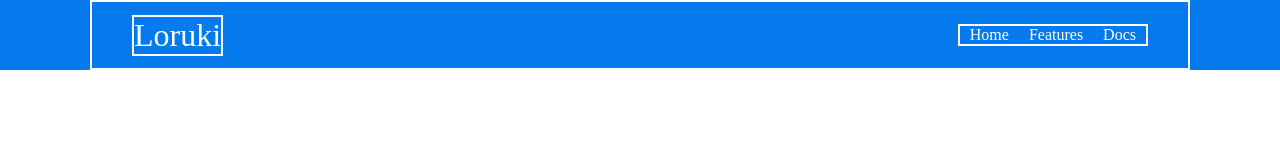
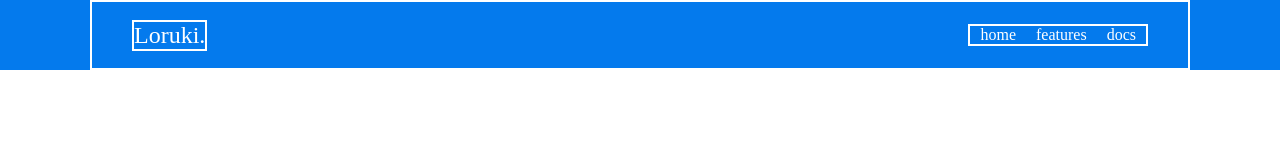
Before and after one commit to dpillai/cloud-hosting-landing-page, a plain HTML site: page index.html in a window 1280 px wide. Drawn offline with Linux system fonts and the light colour scheme.

Commit message:
regular update

```diff
--- a/index.html
+++ b/index.html
@@ -9,19 +9,16 @@
 </head>
 <body>
     <!--navbar-->
+
     <div class="navbar">
         <div class="container flex">
-            <h1 class="logo">Loruki</h1>
-            <nav>
-                <ul>
-                    <li><a href="index.html">Home</a></li>
-                    <li><a href="features.html">Features</a></li>
-                    <li><a href="docs.html">Docs</a></li>
-                </ul>
-            </nav>
-
+            <h2 id="logo">Loruki.</h2>
+            <ul>
+                <li><a href="">home</a></li>
+                <li><a href="">features</a></li>
+                <li><a href="">docs</a></li>
+            </ul>
         </div>
     </div>
-
 </body>
 </html>
```
